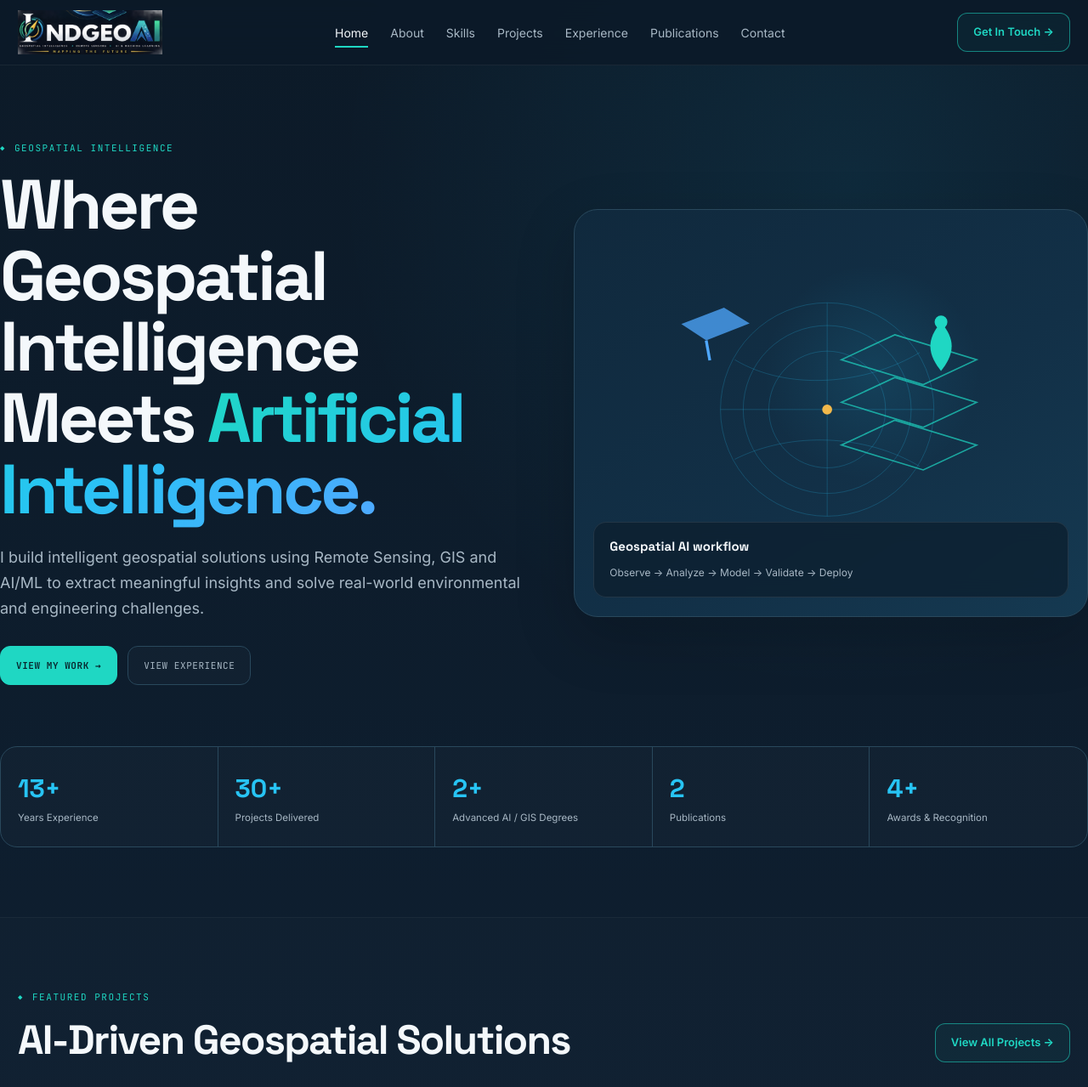
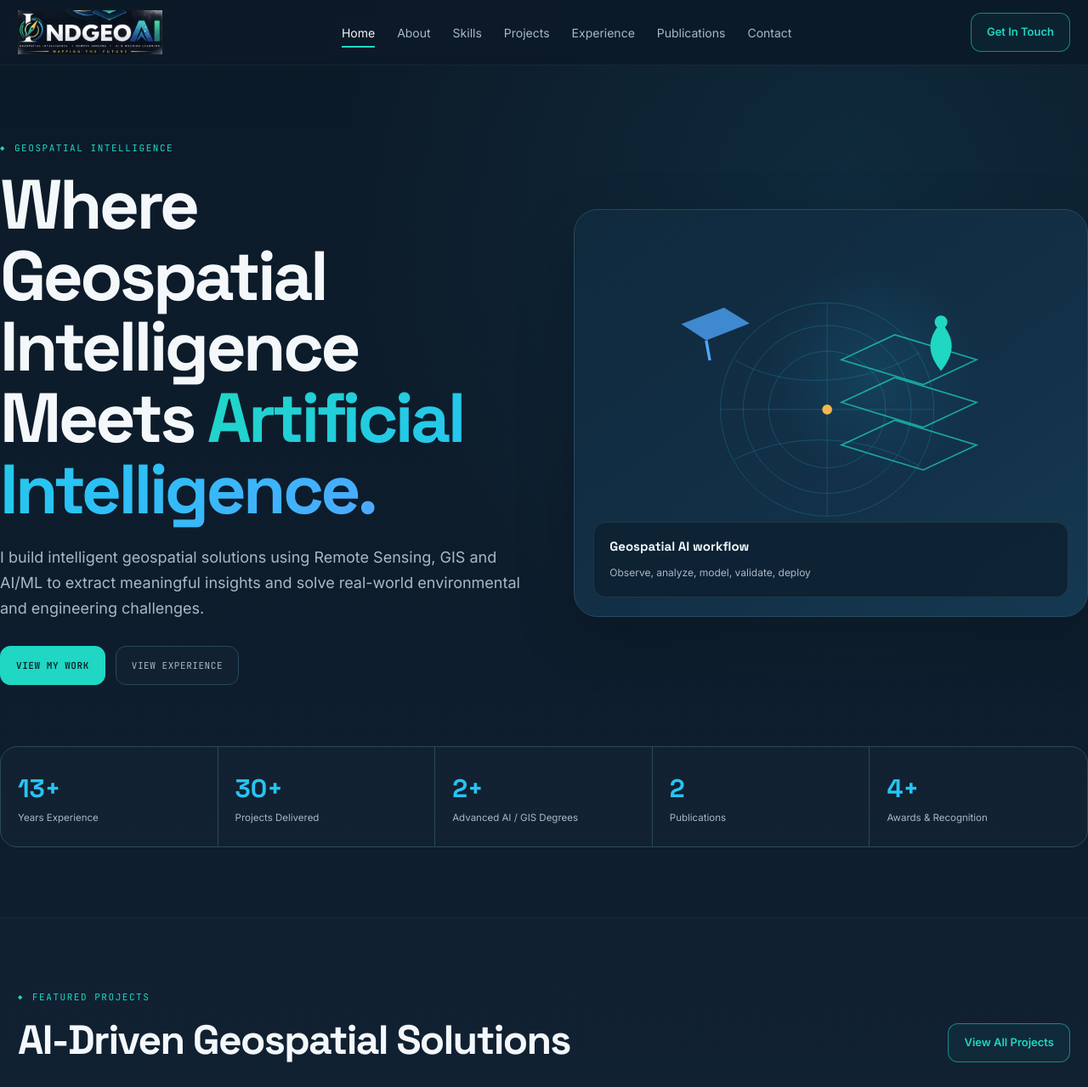
Before and after one commit to INDRSAI/indgeoai-portfolio, a plain HTML site: page index.html in a window 1280 px wide. Shown: the top 1279 px of the page at 85% size. Drawn offline with Linux system fonts and the light colour scheme.

Commit message:
Add files via upload

```diff
--- a/index.html
+++ b/index.html
@@ -20,13 +20,13 @@ html,body{margin:0;width:100%;overflow-x:hidden}
 <a href="index.html" class="logo-wrap"><img src="assets/logo.png" class="logo-img" alt="INDGEOAI"></a>
 <button class="menu-btn" aria-label="Toggle menu">Menu</button>
 <nav class="nav-links"><a href="index.html" class="active">Home</a><a href="about.html" class="">About</a><a href="skills.html" class="">Skills</a><a href="projects.html" class="">Projects</a><a href="experience.html" class="">Experience</a><a href="publications.html" class="">Publications</a><a href="contact.html" class="">Contact</a></nav>
-<div class="nav-actions"><a class="cta" href="contact.html">Get In Touch →</a></div>
+<div class="nav-actions"><a class="cta" href="contact.html">Get In Touch</a></div>
 </div></header><main>
 <section class="container hero reveal">
 <div><div class="eyebrow">Geospatial Intelligence</div>
 <h1>Where Geospatial Intelligence Meets <span>Artificial Intelligence.</span></h1>
 <p>I build intelligent geospatial solutions using Remote Sensing, GIS and AI/ML to extract meaningful insights and solve real-world environmental and engineering challenges.</p>
-<div class="hero-actions"><a class="btn primary" href="projects.html">View My Work →</a><a class="btn secondary" href="experience.html">View Experience</a></div></div>
+<div class="hero-actions"><a class="btn primary" href="projects.html">View My Work</a><a class="btn secondary" href="experience.html">View Experience</a></div></div>
 <div class="hero-visual">
 <svg viewBox="0 0 720 520" xmlns="http://www.w3.org/2000/svg">
 <g fill="none" stroke="#27c4f4" stroke-opacity=".26">
@@ -37,7 +37,7 @@ html,body{margin:0;width:100%;overflow-x:hidden}
 <circle cx="355" cy="255" r="7" fill="#f2b84b"/><circle cx="515" cy="132" r="9" fill="#1fd7c3"/>
 <path d="M515 132 C525 145 530 155 530 166 C530 180 522 192 515 201 C508 192 500 180 500 166 C500 155 505 145 515 132Z" fill="#1fd7c3"/>
 <path d="M150 135 L210 112 L246 134 L185 158 Z" fill="#4fa8ff" opacity=".75"/><path d="M185 158 L190 186" stroke="#4fa8ff" stroke-width="4"/>
-</svg><div class="hero-badge"><b>Geospatial AI workflow</b><span>Observe → Analyze → Model → Validate → Deploy</span></div></div>
+</svg><div class="hero-badge"><b>Geospatial AI workflow</b><span>Observe, analyze, model, validate, deploy</span></div></div>
 </section>
 <div class="container stats reveal">
 <div class="stat"><strong>13+</strong><span>Years Experience</span></div>
@@ -47,7 +47,7 @@ html,body{margin:0;width:100%;overflow-x:hidden}
 <div class="stat"><strong>4+</strong><span>Awards & Recognition</span></div>
 </div>
 <section class="section alt"><div class="container">
-<div class="section-head"><div><div class="eyebrow">Featured Projects</div><h2>AI-Driven Geospatial Solutions</h2></div><a class="cta" href="projects.html">View All Projects →</a></div>
+<div class="section-head"><div><div class="eyebrow">Featured Projects</div><h2>AI-Driven Geospatial Solutions</h2></div><a class="cta" href="projects.html">View All Projects</a></div>
 <div class="cards">
 <div class="card"><div class="project-visual">
 <svg viewBox="0 0 600 220" xmlns="http://www.w3.org/2000/svg">
```
Also changed, not shown: about.html (+1 -1 lines), contact.html (+2 -2 lines), experience.html (+1 -1 lines), projects.html (+1 -1 lines), publications.html (+1 -1 lines), skills.html (+1 -1 lines).
